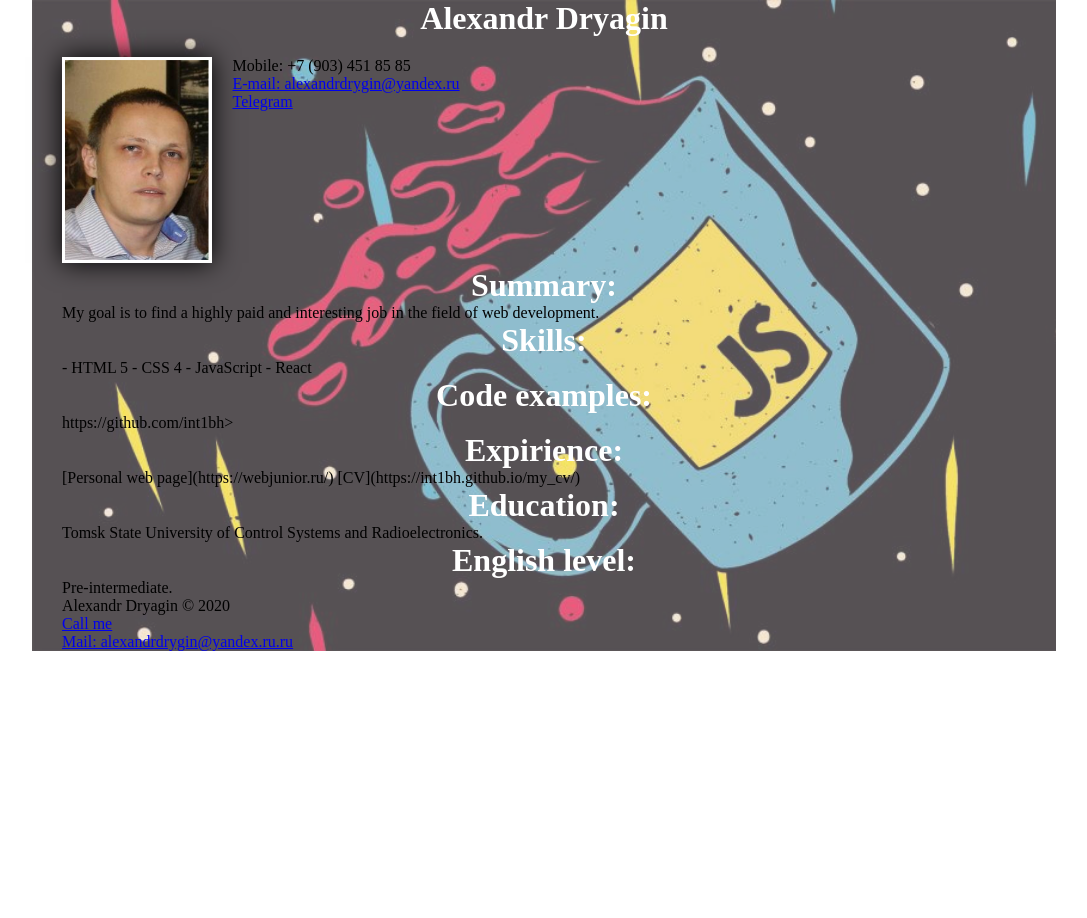
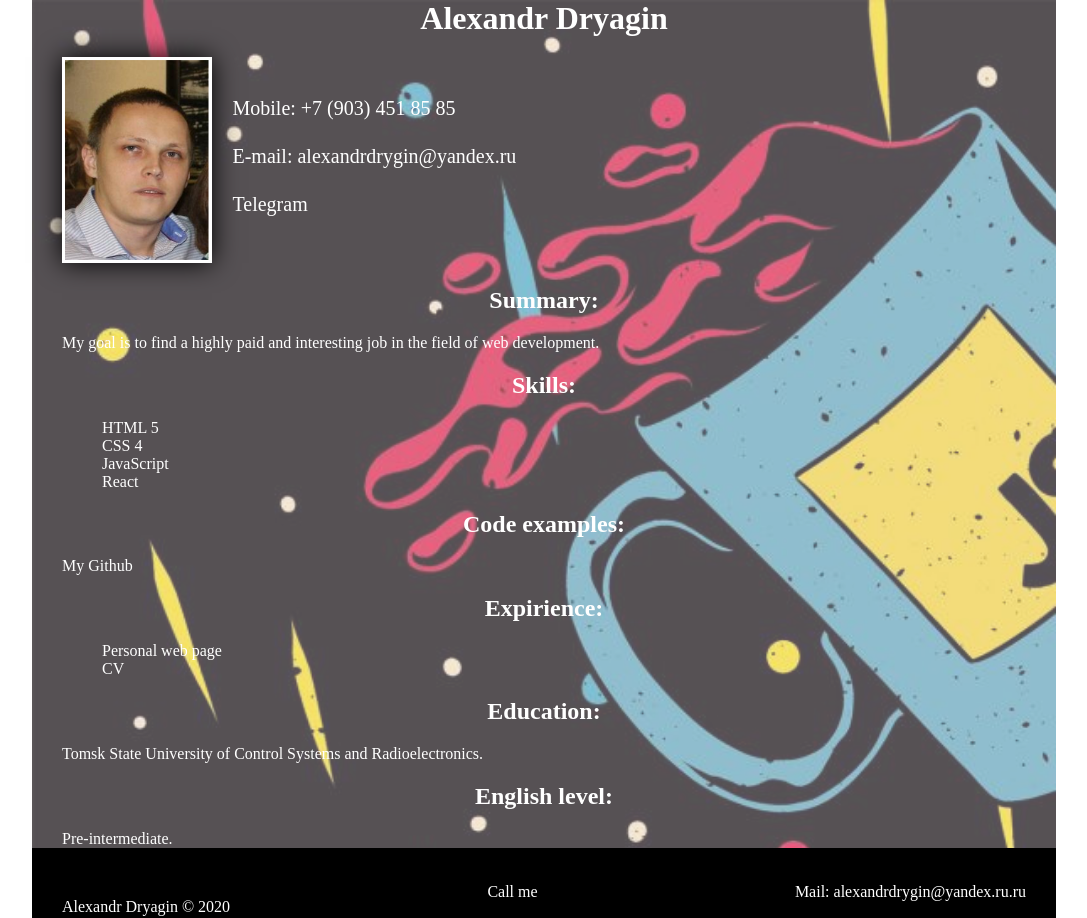
Before and after one commit to int1bh/rsschool-cv, a plain HTML site: page index.html in a window 1280 px wide. Shown: the whole page, without its empty margins (96-1183 px from the left). Before the commit the page ends 800 px from the top, so only its background shows below. Drawn offline with Linux system fonts and the light colour scheme.

Commit message:
feat: complete html

```diff
--- a/index.html
+++ b/index.html
@@ -23,39 +23,43 @@
                 </div>
             </div>
             <div>
-                <h1>Summary:</h1>
+                <h2>Summary:</h2>
                 <p>My goal is to find a highly paid and interesting job in the field of web development.</p>
             </div>
             <div>
-                <h1>Skills:</h1>
-                <p>- HTML 5
-                    - CSS 4
-                    - JavaScript
-                    - React</p>
+                <h2>Skills:</h2>
+                <ul>
+                    <li>HTML 5</li>
+                    <li>CSS 4</li>
+                    <li>JavaScript</li>
+                    <li>React</li>
+                </ul>
             </div>
             <div>
-                <h1>Code examples:</h1>
-                <p>https://github.com/int1bh></p>
+                <h2>Code examples:</h2>
+                <p><a href="https://github.com/int1bh">My Github</a></p>
             </div>
             <div>
-                <h1>Expirience:</h1>
-                <p>[Personal web page](https://webjunior.ru/)
-                    [CV](https://int1bh.github.io/my_cv/)</p>
+                <h2>Expirience:</h2>
+                <ul>
+                    <li><a href="https://webjunior.ru/">Personal web page</a></li>
+                    <li><a href="https://int1bh.github.io/my_cv/">CV</a></li>
+                </ul>
             </div>
             <div>
-                <h1>Education:</h1>
+                <h2>Education:</h2>
                 <p>Tomsk State University of Control Systems and Radioelectronics.</p>
             </div>
             <div>
-                <h1>English level:</h1>
+                <h2>English level:</h2>
                 <p>Pre-intermediate.</p>
             </div>
         </main>
         <footer>
-            <p class="footer_info">Alexandr Dryagin &copy; 2020<br>
-                <a href="tel:+79034518585">Call me</a><br>
-                <a href="mailto:alexandrdrygin@yandex.com">Mail: alexandrdrygin@yandex.ru.ru</a>
-            </p>
+            <span class="footer">Alexandr Dryagin &copy; 2020</span>
+                <span class="footer"><a href="tel:+79034518585">Call me</a></span>
+                <span class="footer"><a href="mailto:alexandrdrygin@yandex.com">Mail: alexandrdrygin@yandex.ru.ru</a></span>
+
         </footer>
     </div>
 </body>
--- a/style.css
+++ b/style.css
@@ -17,8 +17,12 @@ header, main, footer {
     padding: 0px 30px 0px 30px;
 }
 
-h1 {
+h1, h2 {
     text-align: center;
+    color: white;
+}
+
+p {
     color: white;
 }
 
@@ -31,9 +35,6 @@ h1 {
 
 .photo__wrapper {
     box-sizing: border-box;
-
-    /* padding-top: 20px;
-    padding-left: 25px; */
 }
 
 .contacts {
@@ -42,6 +43,26 @@ h1 {
     display: flex;
     flex-direction: column;
     text-align: left;
+    color: white;
+    font-size: 20px;
+    }
+
+span:first-child {
+    margin-top: 40px;
+}
+
+span:not(:first-child) {
+    margin-top: 25px;
+}
+
+a {
+    text-decoration: none;
+    color: white;
+}
+
+ul>li {
+    color: white;
+    list-style-type: none;
 }
 
 img {
@@ -51,7 +72,17 @@ img {
     box-shadow: 0 0 25px;
 }
 
-/* footer {
-    margin-top: -150px;
-    height: 150px;
-} */
+
+
+footer {
+    display: flex;
+    flex-direction: row;
+    justify-content: space-between;
+    padding-top: 10px;
+    height: 60px;
+    background: black;
+}
+
+.footer {
+    color: white;
+}
```
